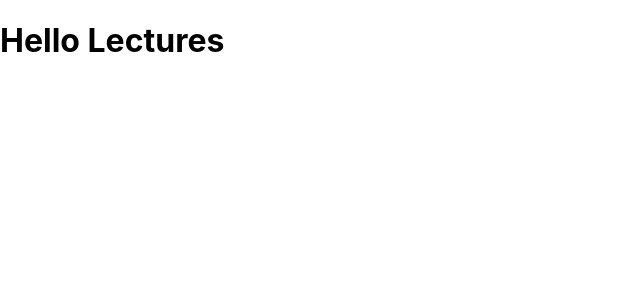
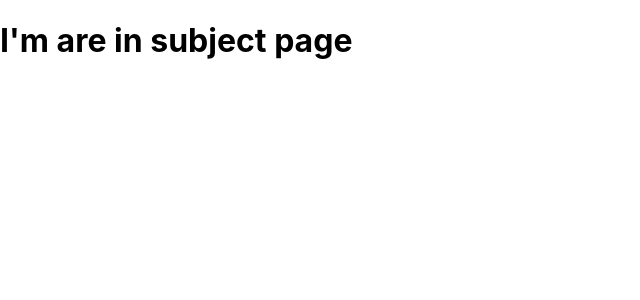
Before and after one commit to abdulbasit-dev/softLecture, a React (Create React App) app: page /subjects in a window 1280 px wide. Shown: the top 300 px of the page, without its empty margins (0-640 px from the left). Built offline with nearby package versions, Linux system fonts and the light colour scheme.

Commit message:
setup react-router

```diff
--- a/package.json
+++ b/package.json
@@ -9,6 +9,7 @@
     "firebase": "^8.0.2",
     "react": "^17.0.1",
     "react-dom": "^17.0.1",
+    "react-router-dom": "^5.2.0",
     "react-scripts": "4.0.0",
     "web-vitals": "^0.2.4"
   },
--- a/src/App.js
+++ b/src/App.js
@@ -1,10 +1,22 @@
 import React from 'react';
+import { BrowserRouter as Router, Switch, Route } from 'react-router-dom';
+import Error404 from './pages/Error404';
+import HomePage from './pages/HomePage';
+import Lectures from './pages/Lectures';
+import Subjects from './pages/Subjects';
 
 function App() {
   return (
-    <div>
-      <h1>Hello Lectures</h1>
-    </div>
+    <Router>
+      <div className="App">
+        <Switch>
+          <Route path="/" exact component={HomePage} />
+          <Route path="/subjects" exact component={Subjects} />
+          <Route path="/lectures" exact component={Lectures} />
+          <Route component={Error404} />
+        </Switch>
+      </div>
+    </Router>
   );
 }
 
--- /dev/null
+++ b/src/pages/Error404.js
@@ -0,0 +1,7 @@
+import React from 'react';
+
+function Error404() {
+  return <h1>Error404</h1>;
+}
+
+export default Error404;
--- /dev/null
+++ b/src/pages/HomePage.js
@@ -0,0 +1,7 @@
+import React from 'react';
+
+function HomePage() {
+  return <h1>I'm the Home Page</h1>;
+}
+
+export default HomePage;
--- /dev/null
+++ b/src/pages/Lectures.js
@@ -0,0 +1,11 @@
+import React from 'react';
+
+function Lectures() {
+  return (
+    <div>
+      <h1>I'm are in lecture page</h1>
+    </div>
+  );
+}
+
+export default Lectures;
--- /dev/null
+++ b/src/pages/Subjects.js
@@ -0,0 +1,11 @@
+import React from 'react';
+
+function Subjects() {
+  return (
+    <div>
+      <h1>I'm are in subject page</h1>
+    </div>
+  );
+}
+
+export default Subjects;
```
Also changed, not shown: 1 other file (tests, documents, lock files or other folders).
